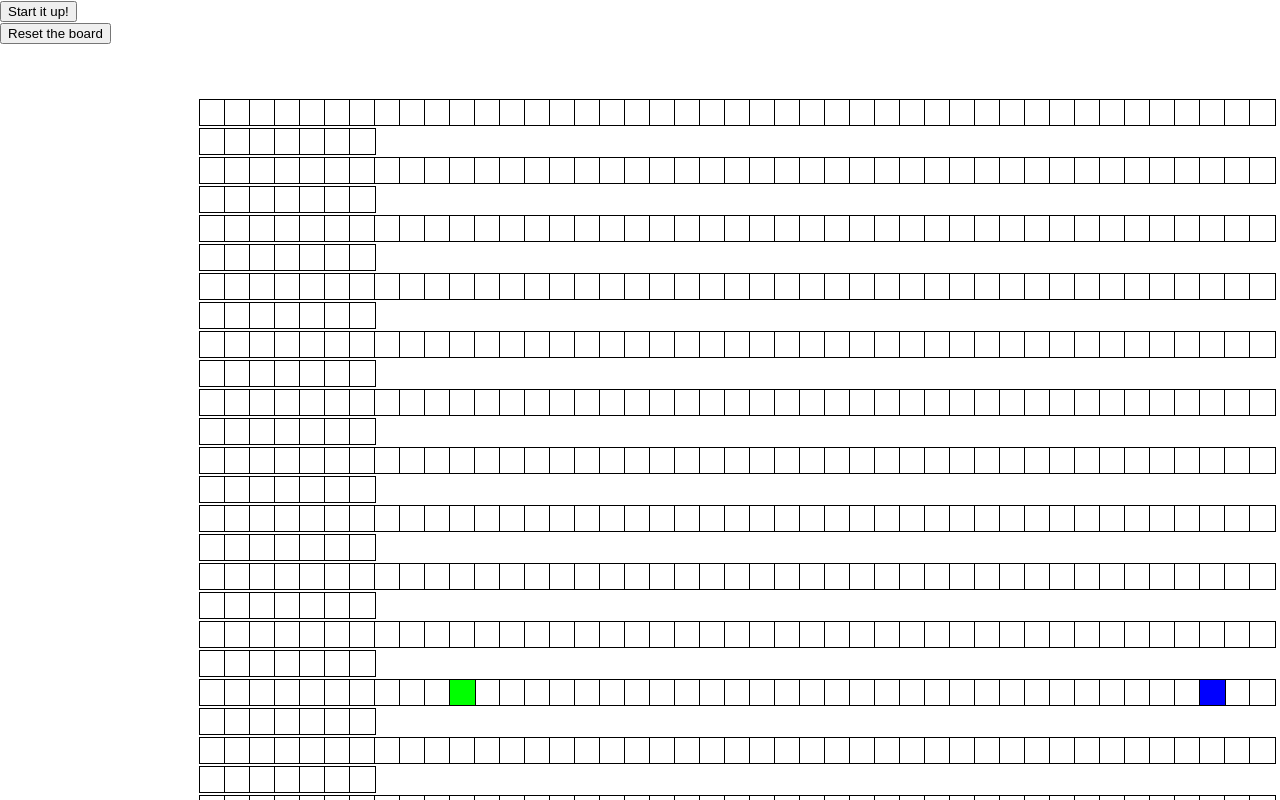
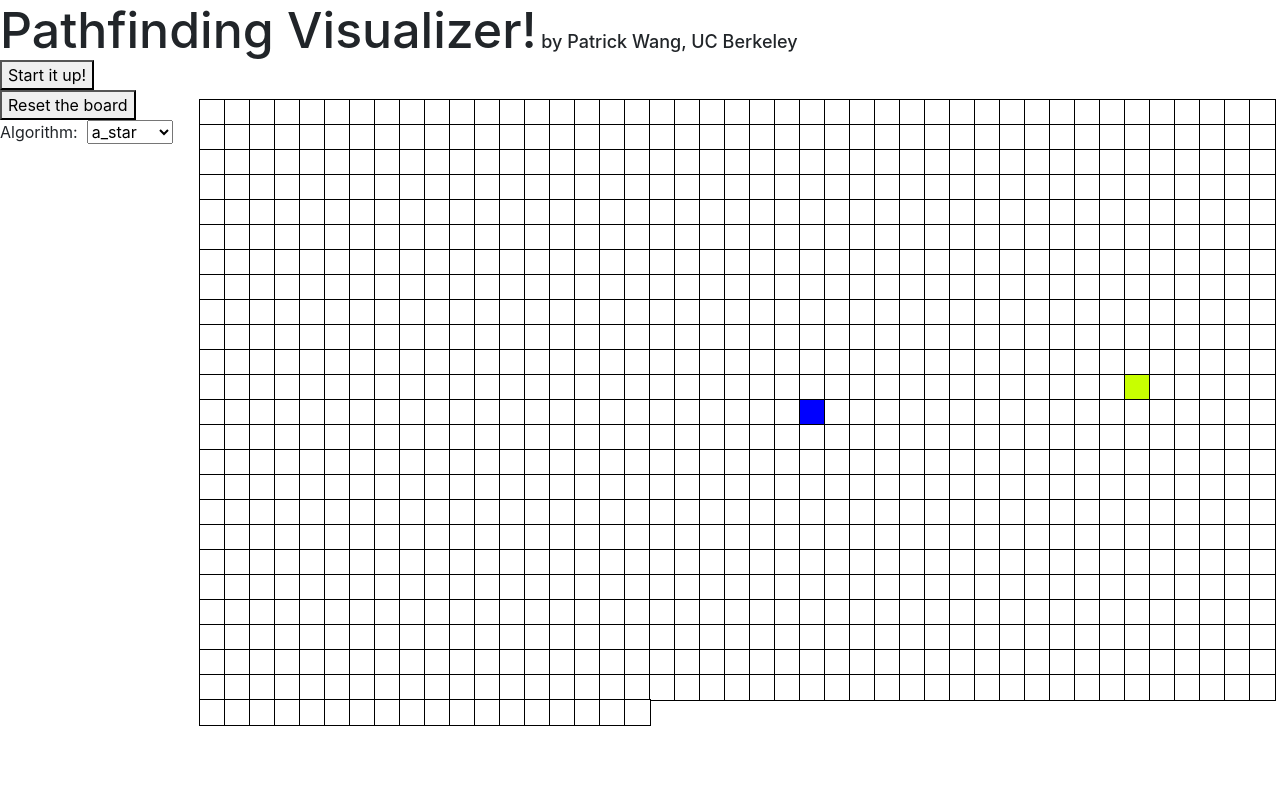
Before and after one commit to patwang123/Pathfinder-Visualizer, a React (Create React App) app: page / in a window 1280 px wide. Shown: the top 800 px of the page. Built offline with nearby package versions, Linux system fonts and the light colour scheme.

Commit message:
astar and djikstra, and selection dropdown

```diff
--- a/package.json
+++ b/package.json
@@ -7,7 +7,10 @@
     "@testing-library/jest-dom": "^5.11.6",
     "@testing-library/react": "^11.2.2",
     "@testing-library/user-event": "^12.2.2",
+    "bootstrap": "^4.5.3",
     "react": "^17.0.1",
+    "react-bootstrap": "^1.4.0",
+    "react-bootstrap-validation": "^0.1.11",
     "react-dom": "^17.0.1",
     "react-scripts": "4.0.1",
     "web-vitals": "^0.2.4"
--- a/src/App.css
+++ b/src/App.css
@@ -1,5 +1,6 @@
 .App {
   text-align: center;
+  user-select: none;
 }
 
 .App-logo {
--- a/src/index.css
+++ b/src/index.css
@@ -5,6 +5,7 @@ body {
     sans-serif;
   -webkit-font-smoothing: antialiased;
   -moz-osx-font-smoothing: grayscale;
+  background-color: rgb(255, 255, 255);
 }
 
 code {
@@ -16,3 +17,16 @@ table {
   border: 1px solid black;
 
 }
+h1 {
+  font-size: 50px;
+}
+h2 {
+  font-size: 18px;
+}
+h1,h2 {
+  width: 50%;
+  height: 60px;
+  margin: 0;
+  padding: 0;
+  display: inline;
+}
--- a/src/index.js
+++ b/src/index.js
@@ -1,9 +1,14 @@
+import 'bootstrap/dist/css/bootstrap.min.css';
 import React from 'react';
 import ReactDOM from 'react-dom';
 import './index.css';
 import App from './App.js';
 
 ReactDOM.render(
-  <App />,
+  <div>
+    <h1>Pathfinding Visualizer!</h1> <h2>by Patrick Wang, UC Berkeley</h2>
+    <App />
+  </div>
+  ,
   document.getElementById('root')
 );
--- a/src/project/constants.jsx
+++ b/src/project/constants.jsx
@@ -1,3 +1,6 @@
+import a_star from "./algorithms/Astar";
+import djikstras from "./algorithms/Djikstras";
+
 export const ROWS = 21;
 export const COLS = 50;
 export const START_ROW = Math.floor(ROWS / 2);
@@ -14,3 +17,7 @@ export const new_node = {
     distance: Infinity,
     previous: null
 }
+export const ALGOS = {
+    0: a_star,
+    1: djikstras,
+}
--- a/src/project/node/node.css
+++ b/src/project/node/node.css
@@ -5,24 +5,37 @@
     background-color: white;
     display: inline-block;
     cursor: pointer;
+    float:left;
 }
 .node-start {
     cursor: no-drop;
-    transform: scale(1);
-    background-color: rgba(0,255,0);
+    background-color: rgba(200, 255, 0);
 }
 .node-finish {
     cursor: no-drop;
-    transform: scale(1);
     background-color: rgba(0,0,255);
 }
 .node-wall {
-    transform: scale(1);
     background-color: rgba(100,100,100);
+    animation-timing-function: ease-out;
+    animation-fill-mode: forwards;
+    animation-name: walling;
+    animation-duration: 0.5s;
+    animation-delay: 0;
+}
+@keyframes walling {
+    0% {
+        transform: scale(0.3);
+    }
+    50% {
+
+    }
+    100% {
+        transform: scale(1);
+    }
 }
 .node-shortest-path {
-    transform: scale(1);
-    background-color: rgb(200, 255, 0);
+    background-color: rgb(0,255,0);
 }
 .node-searched {
     animation-timing-function: ease-out;
--- a/src/project/node/node.jsx
+++ b/src/project/node/node.jsx
@@ -10,8 +10,8 @@ export default class Node extends React.Component {
             is_finish,
             is_wall,
             onMouseDown,
-            onMouseUp,
-            onMouseEnter
+            onMouseOver,
+            onMouseUp
             } = this.props;
         const class_name = is_start ? 'node-start' :
                             is_finish ? 'node-finish' :
@@ -21,8 +21,8 @@ export default class Node extends React.Component {
                 id={`node ${row} ${col}`}
                 className={`node ${class_name}`}
                 onMouseDown={() => onMouseDown(row,col)}
+                onMouseOver={() => onMouseOver(row,col)}
                 onMouseUp={() => onMouseUp(row,col)}
-                onMouseEnter={() => onMouseEnter(row,col)}
                 >
                 </div>
     }
--- a/src/project/visualizer.css
+++ b/src/project/visualizer.css
@@ -2,4 +2,5 @@
     position: absolute;
     top: 100px;
     left: 200px;
+    user-select: none;
 }
--- a/src/project/visualizer.jsx
+++ b/src/project/visualizer.jsx
@@ -1,12 +1,16 @@
 /* eslint-disable no-extend-native */
 import React from 'react';
+
 import './visualizer.css';
+
 import Node from './node/node.jsx';
+
 import a_star from './algorithms/Astar.jsx';
 import djikstras from './algorithms/Djikstras.jsx';
+
 import {ROWS, COLS,
         START_ROW,START_COL,
-        FINISH_ROW,FINISH_COL,new_node}
+        FINISH_ROW,FINISH_COL,new_node,ALGOS}
         from './constants.jsx';
 /* ME TRYING TO FIGURE OUT HOW TO MAKE A DROPDOWN MENU
 class Dropdown extends React.Component {
@@ -33,7 +37,6 @@ class Dropdown extends React.Component {
     }
 }*/
 
-
 export default class Visualizer extends React.Component {
     constructor(props){
         super(props)
@@ -57,7 +60,7 @@ export default class Visualizer extends React.Component {
     handleMouseUp(row,col) {
         this.setState({mouse_press: false})
     }
-    handleMouseEnter(row,col) {
+    handleMouseOver(row,col) {
         if (this.state.mouse_press) {
             this.setState({nodes: new_wall(this.state.nodes,row,col)})
         }
@@ -78,6 +81,18 @@ export default class Visualizer extends React.Component {
                 <button onClick={ () => this.pathfind()}>Start it up!</button>
                 <br/>
                 <button onClick = { () => this.reset()}>Reset the board</button>
+                <br/>
+                Algorithm:&nbsp;&nbsp;
+                <select name="algorithm" id="algorithm">
+                    {/*<option value={0} defaultValue>A* Search</option>
+                    <option value={1}>Djikstra's</option>*/}
+                    {Object.entries(ALGOS).map(([k,v]) => {
+                        console.log(v);
+                        return (
+                            <option value={k}>{v.name}</option>
+                        )
+                    })}
+                </select>
                 <div className='grid'>
                     {nodes.map((row,row_idx) => {
                         return <div key={row_idx}>
@@ -94,7 +109,7 @@ export default class Visualizer extends React.Component {
                                     searched = {searched}
                                     distance = {distance}
                                     onMouseDown={(row, col) => this.handleMouseDown(row, col)}
-                                    onMouseEnter={(row, col) => this.handleMouseEnter(row, col)}
+                                    onMouseOver={(row, col) => this.handleMouseOver(row, col)}
                                     onMouseUp={(row,col) => this.handleMouseUp(row,col)}
                                     >
                                 </Node>)
@@ -112,12 +127,15 @@ export default class Visualizer extends React.Component {
     will start up a certain pathfinding algorithm based on dropdown selection, but has not been implemented yet
     */
     pathfind() {
+        const dict = {0: a_star, 1:djikstras}
         this.setState({pathfinding: true})
         const {nodes} = this.state;
         const start = nodes[START_ROW][START_COL];
         const end = nodes[FINISH_ROW][FINISH_COL];
 
-        const visited = a_star(nodes,start,end);
+        const algo = dict[document.getElementById('algorithm').value];
+        console.log(algo);
+        const visited = algo(nodes,start,end);
         const path = this.get_shortest_path();
 
         this.animate_algorithm(visited, path);
```
Also changed, not shown: 2 other files (tests, documents, lock files or other folders).
